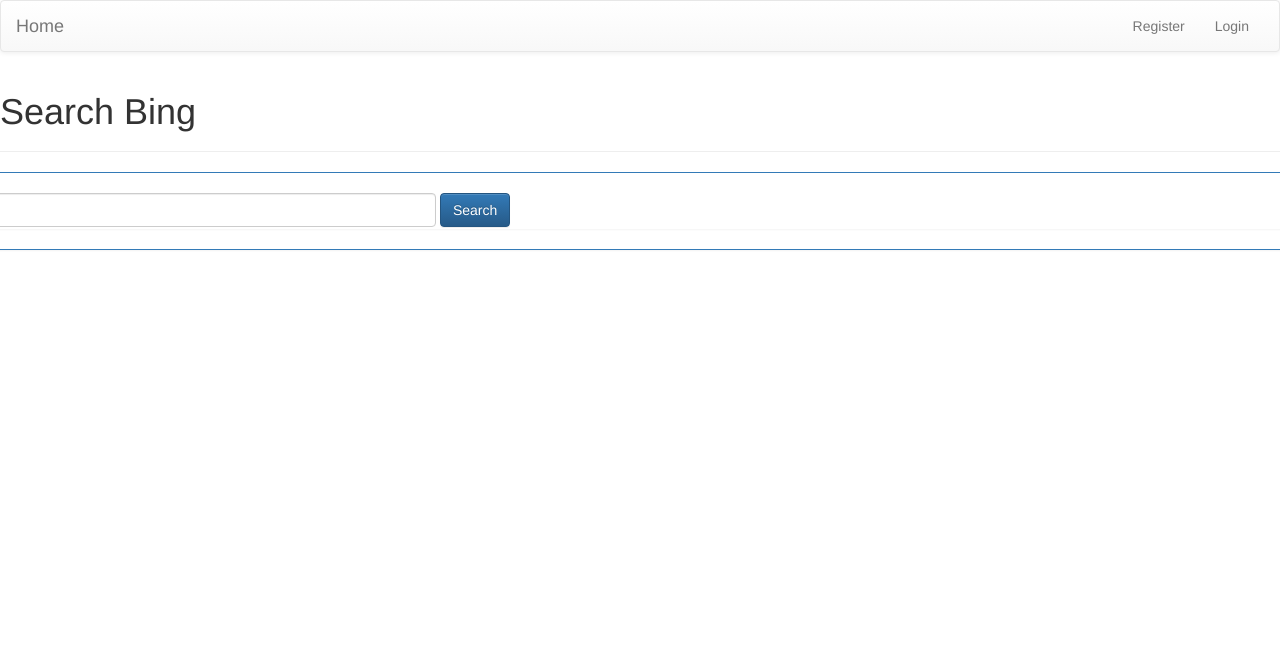
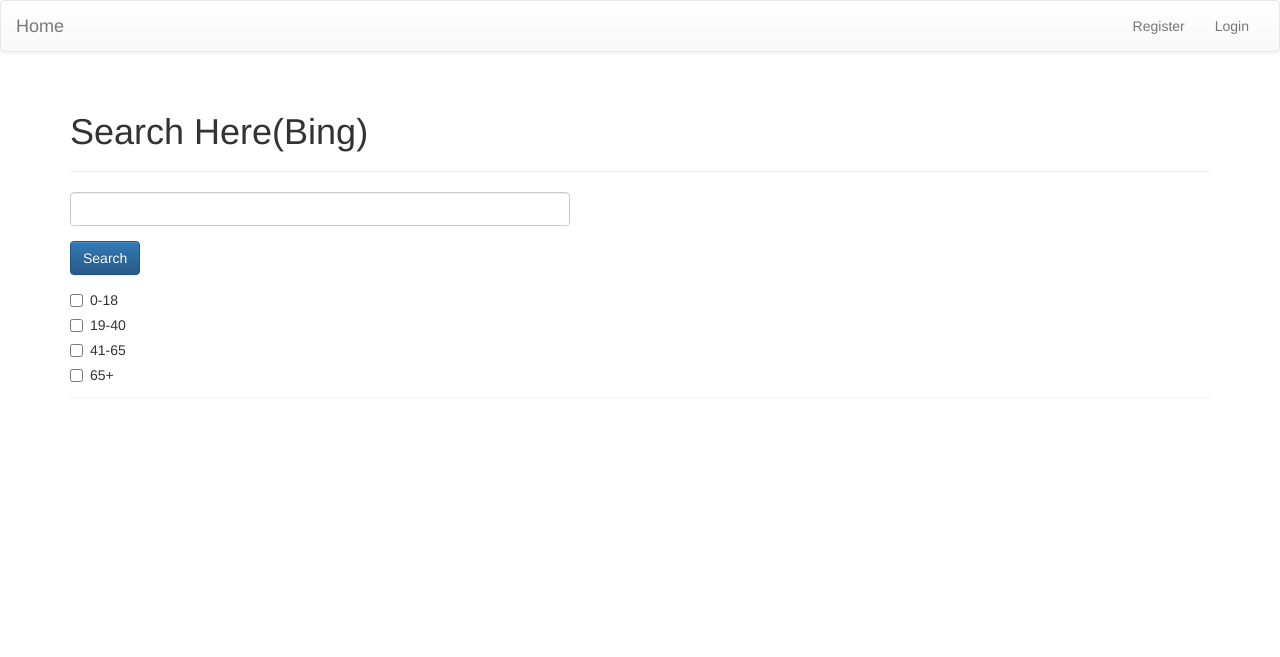
Before and after one commit to vjvasilev95/fhs_project, a Django app: page /fhs/search/ in a window 1280 px wide. Shown: the top 657 px of the page. Run offline with Django 3.2, Linux system fonts and the light colour scheme; some libraries are stand-ins or nearby versions.

Commit message:
Styled the search page a bit

```diff
--- a/static/css/base.css
+++ b/static/css/base.css
@@ -43,3 +43,7 @@
     font-weight: 200;
     font-size: 18px;
 }
+
+.search-from-wrapper {
+    max-width: 500px;
+}
--- a/templates/fhs/search.html
+++ b/templates/fhs/search.html
@@ -6,25 +6,66 @@
 
 {% block body_block %}
 
+    <div class="container">
+
+        <div class="row">
+            <div class="col-xs-12 col-sm-12 col-md-12">
                 <div class="page-header">
-        <h1>Search Bing</h1>
+                    <h1>Search Here(Bing)</h1>
+                </div>
+            </div>
         </div>
 
+
         <div class="row">
-
-        <div class="panel panel-primary">
-            <br/>
-
-            <form class="form-inline" id="user_form" method="post" action="{% url 'search' %}">
+            <div class="col-xs-12 col-sm-12 col-md-12">
+                <div class="search-from-wrapper">
+                    <form id="user_form" method="post" action="{% url 'search' %}">
                         {% csrf_token %}
                         <!-- Display the search form elements here -->
-                <input class="form-control" type="text" size="50" name="query" value="" id="query" />
+                         <div class="form-group">
+                            <input class="form-control" type="text" name="query" value="" id="query" />
+                         </div>
+                        <div class="form-group">
                             <input class="btn btn-primary" type="submit" name="submit" value="Search" />
-                <br />
+                        </div>
+
+                        <div class="checkbox">
+                            <label>
+                                <input type="checkbox" value="18" name="teen"/> 0-18
+                            </label>
+                        </div>
+                        <div class="checkbox">
+                            <label>
+                                <input type="checkbox" value="40" name="adult"/> 19-40
+                            </label>
+                        </div>
+                        <div class="checkbox">
+                            <label>
+                                <input type="checkbox" value="65" name="midlife"/> 41-65
+                            </label>
+                        </div>
+                        <div class="checkbox">
+                            <label>
+                                <input type="checkbox" value="100" name="old"/> 65+
+                            </label>
+                        </div>
                     </form>
+                </div>
+
 
                 <div class="panel">
                     {% if result_list %}
+
+                        <ul class="nav nav-tabs">
+                          <li class="active"><a data-toggle="tab" href="#all">All Results</a></li>
+                          <li><a data-toggle="tab" href="#medline">Medline Plus</a></li>
+                          <li><a data-toggle="tab" href="#healthgov">Healthgov</a></li>
+                          <li><a data-toggle="tab" href="#bing">Bing</a></li>
+                        </ul>
+
+                        <div class="tab-content">
+                          <div id="all" class="tab-pane fade in active">
                             <div class="panel-heading">
                             <h3 class="panel-title">Results</h3>
                             <!-- Display search results in an ordered list -->
@@ -38,9 +79,26 @@
                                         {% endfor %}
                                     </div>
                                 </div>
+                            </div>
+                          </div>
+                          <div id="medline" class="tab-pane fade">
+                            <h3>Medline Plus</h3>
+                            <p>Some content in menu 1.</p>
+                          </div>
+                          <div id="healthgov" class="tab-pane fade">
+                            <h3>Healthgov</h3>
+                            <p>Some content in menu 2.</p>
+                          </div>
+                          <div id="bing" class="tab-pane fade">
+                            <h3>Bing</h3>
+                            <p>Some content in menu 2.</p>
+                          </div>
+                        </div>
                     {% endif %}
                 </div>
             </div>
         </div>
+    </div>
+
 
 {% endblock %}
```
Also changed, not shown: db.sqlite3. Lines whose indentation alone changed are shown as unchanged.
